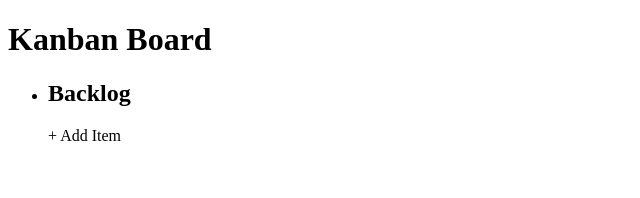
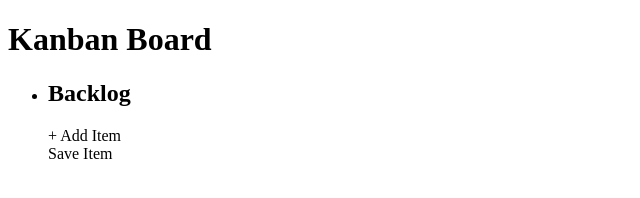
Before and after one commit to agausha/Drag-And-Drop, a plain HTML site: page index.html in a window 1280 px wide. Shown: the full height of the page, 0-640 px from the left. Drawn offline with nearby package versions, Linux system fonts and the light colour scheme; files that its build step writes are made by us from their sources.

Commit message:
Added a span

```diff
--- a/index.html
+++ b/index.html
@@ -42,7 +42,9 @@
               <span class="plus-sign">+</span>
               <span>Add Item</span>
             </div>
-            <div class="add-btn solid" onclick="hideInputBox(0)"></div>
+            <div class="add-btn solid" onclick="hideInputBox(0)">
+              <span>Save Item</span>
+            </div>
           </div>
         </li>
       </ul>
```
